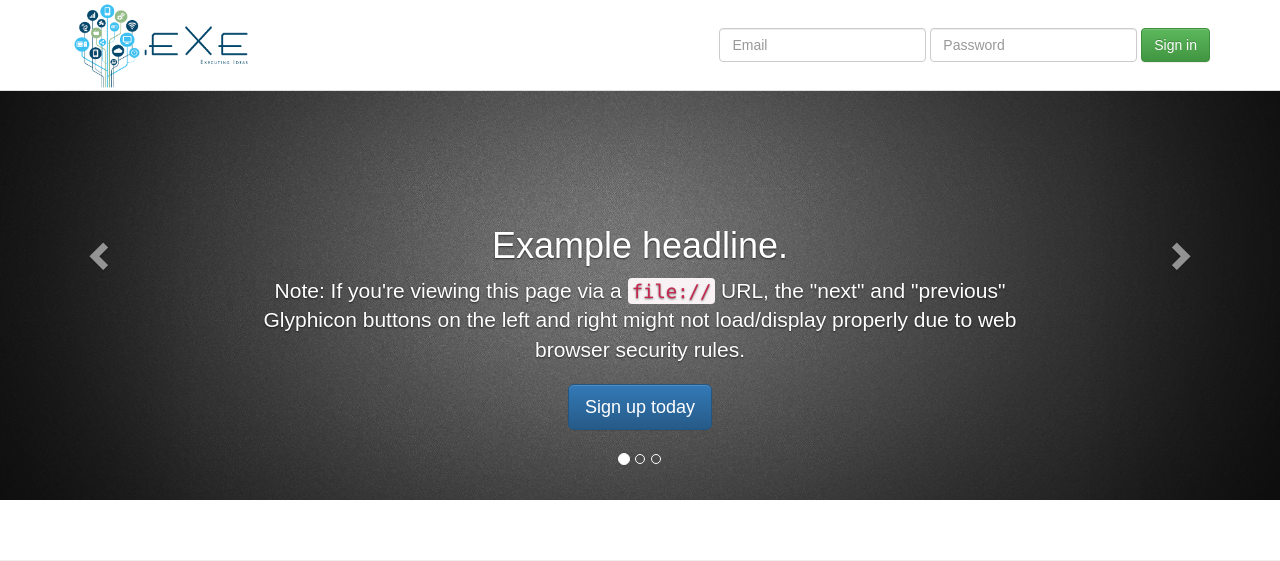
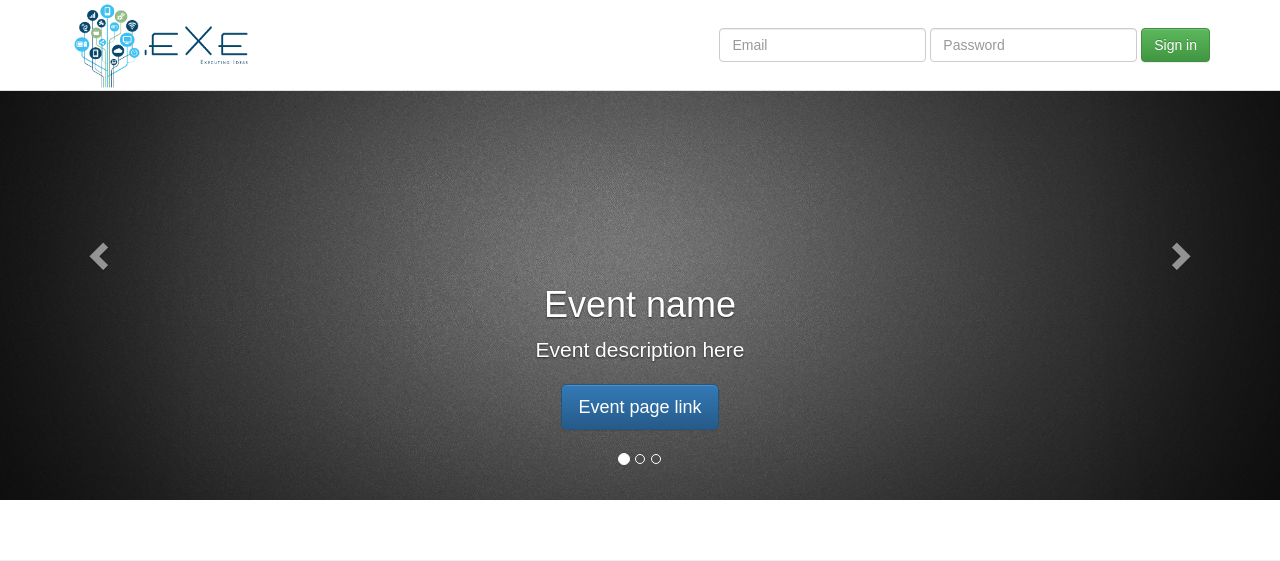
Before and after one commit to Teamexe/Team-exe-website-NEW-2017, a PHP site: page / in a window 1280 px wide. Shown: the top 561 px of the page. Run offline with PHP 8.4, Linux system fonts and the light colour scheme; some libraries are stand-ins or nearby versions.

Commit message:
carousel content updated

```diff
--- a/index.php
+++ b/index.php
@@ -106,9 +106,9 @@
           <img class="first-slide" src="images/image.jpg" alt="First slide">
           <div class="container">
             <div class="carousel-caption">
-              <h1>Example headline.</h1>
-              <p>Note: If you're viewing this page via a <code>file://</code> URL, the "next" and "previous" Glyphicon buttons on the left and right might not load/display properly due to web browser security rules.</p>
-              <p><a class="btn btn-lg btn-primary" href="#" role="button">Sign up today</a></p>
+              <h1>Event name</h1>
+              <p>Event description here</p>
+              <p><a class="btn btn-lg btn-primary" href="#" role="button">Event page link</a></p>
             </div>
           </div>
         </div>
@@ -116,9 +116,9 @@
           <img class="second-slide" src="images/image.jpg" alt="Second slide">
           <div class="container">
             <div class="carousel-caption">
-              <h1>Another example headline.</h1>
-              <p>Cras justo odio, dapibus ac facilisis in, egestas eget quam. Donec id elit non mi porta gravida at eget metus. Nullam id dolor id nibh ultricies vehicula ut id elit.</p>
-              <p><a class="btn btn-lg btn-primary" href="#" role="button">Learn more</a></p>
+              <h1>Event name</h1>
+              <p>Event description here</p>
+              <p><a class="btn btn-lg btn-primary" href="#" role="button">Event page link</a></p>
             </div>
           </div>
         </div>
@@ -126,9 +126,9 @@
           <img class="third-slide" src="images/image.jpg" alt="Third slide">
           <div class="container">
             <div class="carousel-caption">
-              <h1>One more for good measure.</h1>
-              <p>Cras justo odio, dapibus ac facilisis in, egestas eget quam. Donec id elit non mi porta gravida at eget metus. Nullam id dolor id nibh ultricies vehicula ut id elit.</p>
-              <p><a class="btn btn-lg btn-primary" href="#" role="button">Browse gallery</a></p>
+              <h1>Event name</h1>
+              <p>Event description here</p>
+              <p><a class="btn btn-lg btn-primary" href="#" role="button">Event page link</a></p>
             </div>
           </div>
         </div>
```
